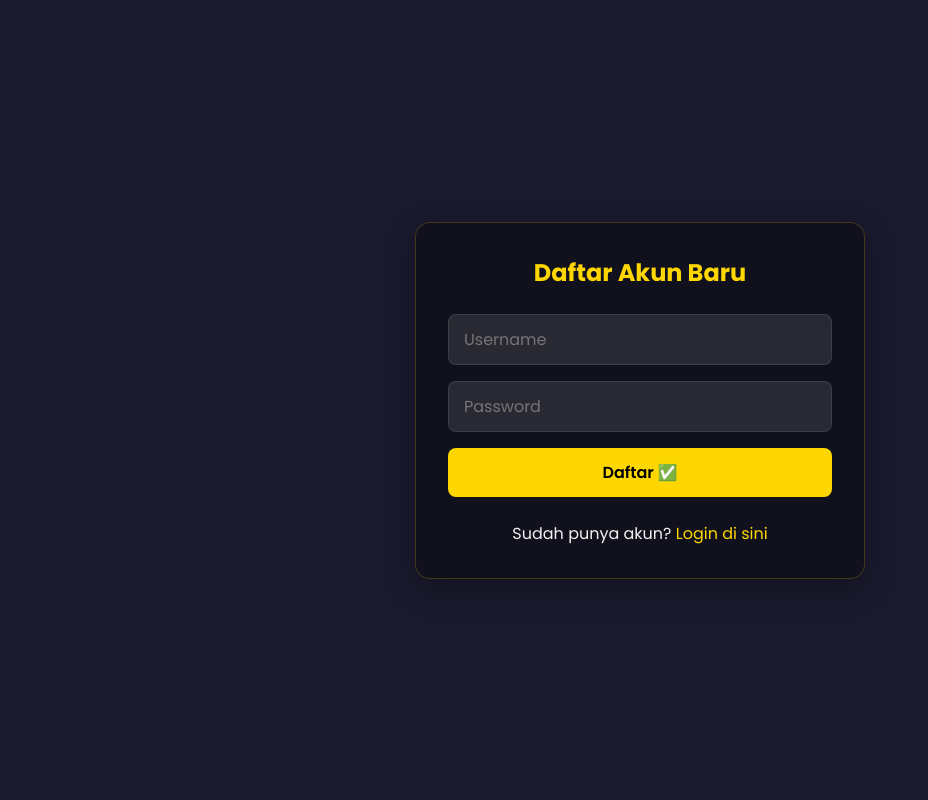
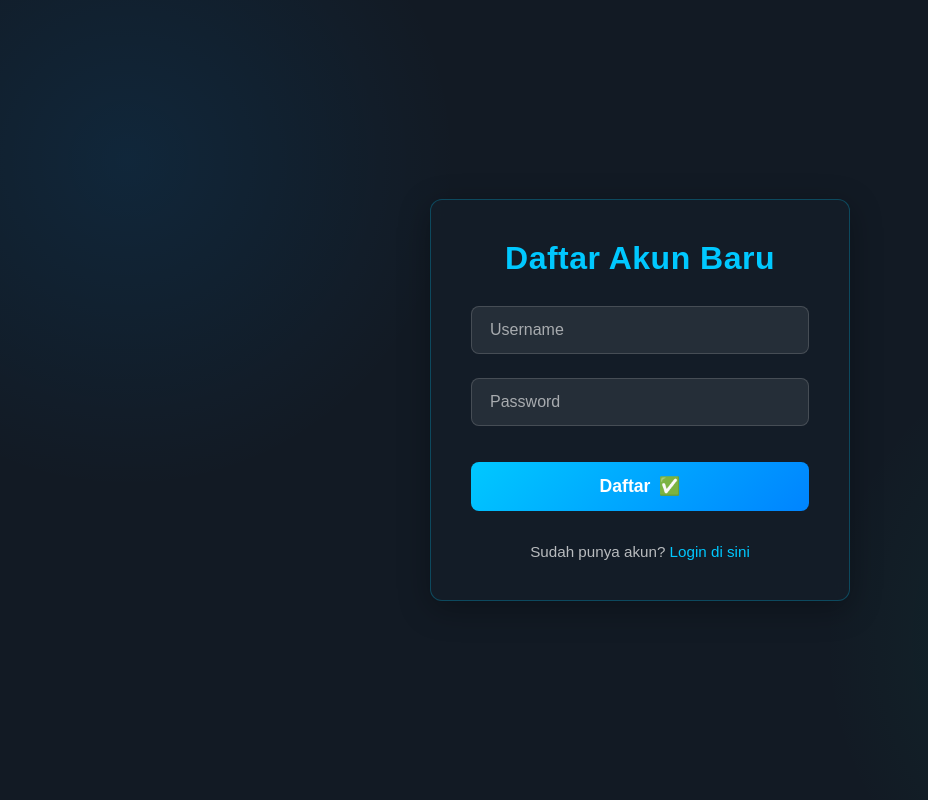
Before and after one commit to Arvan001/slot-edukasi, a Flask app: page /register in a window 1280 px wide. Shown: the whole page, without its empty margins (0-928 px from the left). Run offline with Flask 3, Linux system fonts and the light colour scheme.

Commit message:
Update register.html

```diff
--- a/templates/register.html
+++ b/templates/register.html
@@ -4,119 +4,149 @@
   <meta charset="UTF-8">
   <meta name="viewport" content="width=device-width, initial-scale=1.0">
   <title>Daftar Akun Slot VIP</title>
-  <link href="https://fonts.googleapis.com/css2?family=Poppins:wght@300;400;500;600;700&display=swap" rel="stylesheet">
-  <link rel="stylesheet" href="https://cdnjs.cloudflare.com/ajax/libs/font-awesome/6.0.0-beta3/css/all.min.css">
   <style>
     /* Base Styles */
-    :root {
-      --primary: #ffd700;
-      --secondary: #1a1a2e;
-      --text: #f1f1f1;
-    }
-
     * {
       margin: 0;
       padding: 0;
       box-sizing: border-box;
-      font-family: 'Poppins', sans-serif;
+      font-family: 'Arial', sans-serif;
     }
 
     body {
-      background-color: var(--secondary);
-      color: var(--text);
+      background-color: #121a24;
+      color: #ffffff;
       min-height: 100vh;
       display: flex;
       justify-content: center;
       align-items: center;
+      background-image:
+        radial-gradient(circle at 10% 20%, rgba(0, 150, 255, 0.1) 0%, transparent 25%),
+        radial-gradient(circle at 90% 80%, rgba(0, 200, 150, 0.1) 0%, transparent 25%);
     }
 
-    /* Register Container */
+    /* Container Styles */
     .login-container {
       width: 90%;
-      max-width: 450px;
-      padding: 2rem;
-      background: rgba(15, 15, 26, 0.8);
-      border-radius: 15px;
-      box-shadow: 0 10px 30px rgba(0, 0, 0, 0.3);
-      border: 1px solid rgba(255, 215, 0, 0.2);
-      text-align: center;
+      max-width: 420px;
+      padding: 2.5rem;
+      background: rgba(20, 30, 40, 0.85);
+      border-radius: 12px;
+      box-shadow: 0 8px 32px rgba(0, 0, 0, 0.3);
+      border: 1px solid rgba(0, 180, 220, 0.3);
+      backdrop-filter: blur(8px);
     }
 
     .login-container h2 {
-      margin-bottom: 1.5rem;
-      color: var(--primary);
+      text-align: center;
+      margin-bottom: 1.8rem;
+      color: #00c8ff;
+      font-size: 2rem;
+      font-weight: 600;
+      letter-spacing: 0.5px;
     }
 
     /* Form Styles */
     form {
       display: flex;
       flex-direction: column;
-      gap: 1rem;
+      gap: 1.5rem;
     }
 
     input {
       width: 100%;
-      padding: 12px 15px;
+      padding: 14px 18px;
+      border: 1px solid rgba(255, 255, 255, 0.15);
       border-radius: 8px;
-      border: 1px solid rgba(255, 255, 255, 0.1);
-      background: rgba(255, 255, 255, 0.1);
-      color: var(--text);
+      background: rgba(255, 255, 255, 0.08);
+      color: white;
       font-size: 1rem;
+      transition: all 0.25s ease;
+    }
+
+    input::placeholder {
+      color: rgba(255, 255, 255, 0.6);
     }
 
     input:focus {
       outline: none;
-      border-color: var(--primary);
+      border-color: #00c8ff;
+      box-shadow: 0 0 0 3px rgba(0, 200, 255, 0.2);
+      background: rgba(255, 255, 255, 0.12);
     }
 
     button {
-      padding: 12px;
-      background: var(--primary);
-      color: #000;
+      padding: 14px;
+      background: linear-gradient(135deg, #00c8ff 0%, #0084ff 100%);
+      color: white;
       border: none;
       border-radius: 8px;
-      font-size: 1rem;
+      font-size: 1.1rem;
       font-weight: 600;
       cursor: pointer;
-      transition: all 0.3s;
+      transition: all 0.25s ease;
+      margin-top: 0.8rem;
+      display: flex;
+      align-items: center;
+      justify-content: center;
+      gap: 8px;
     }
 
     button:hover {
-      background: #ffc107;
       transform: translateY(-2px);
+      box-shadow: 0 5px 15px rgba(0, 200, 255, 0.3);
     }
 
+    button:active {
+      transform: translateY(0);
+    }
+
+    /* Link Styles */
     p {
-      margin-top: 1.5rem;
+      text-align: center;
+      margin-top: 2rem;
+      color: rgba(255, 255, 255, 0.7);
+      font-size: 0.95rem;
     }
 
     a {
-      color: var(--primary);
+      color: #00c8ff;
       text-decoration: none;
+      font-weight: 500;
+      transition: all 0.2s ease;
     }
 
     a:hover {
+      color: #00e1ff;
       text-decoration: underline;
+    }
+
+    /* Responsive Design */
+    @media (max-width: 480px) {
+      .login-container {
+        padding: 1.8rem;
+      }
+
+      .login-container h2 {
+        font-size: 1.7rem;
+        margin-bottom: 1.5rem;
+      }
+
+      input, button {
+        padding: 12px 16px;
+      }
     }
   </style>
 </head>
 <body>
   <div class="login-container">
     <h2>Daftar Akun Baru</h2>
-    <form id="registerForm">
+    <form method="POST">
       <input type="text" name="username" placeholder="Username" required>
       <input type="password" name="password" placeholder="Password" required>
-      <button type="submit">Daftar ✅</button>
+      <button type="submit">Daftar <span>✅</span></button>
     </form>
     <p>Sudah punya akun? <a href="{{ url_for('login') }}">Login di sini</a></p>
   </div>
-
-  <script>
-    document.getElementById('registerForm').addEventListener('submit', function(e) {
-      e.preventDefault();
-      alert('Registration functionality would be implemented here in a real application');
-      // Untuk implementasi nyata, Anda akan menambahkan AJAX/fetch request ke backend
-    });
-  </script>
 </body>
 </html>
```
